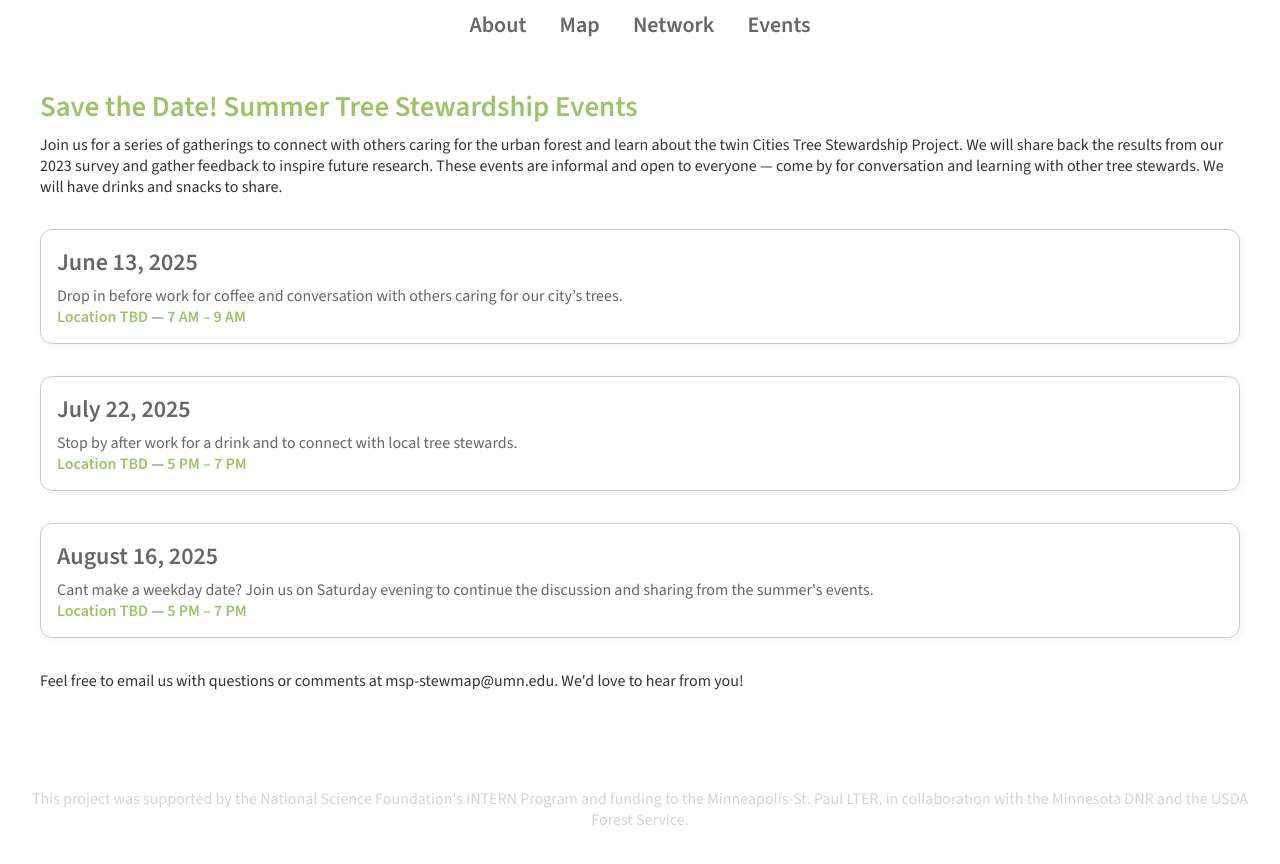
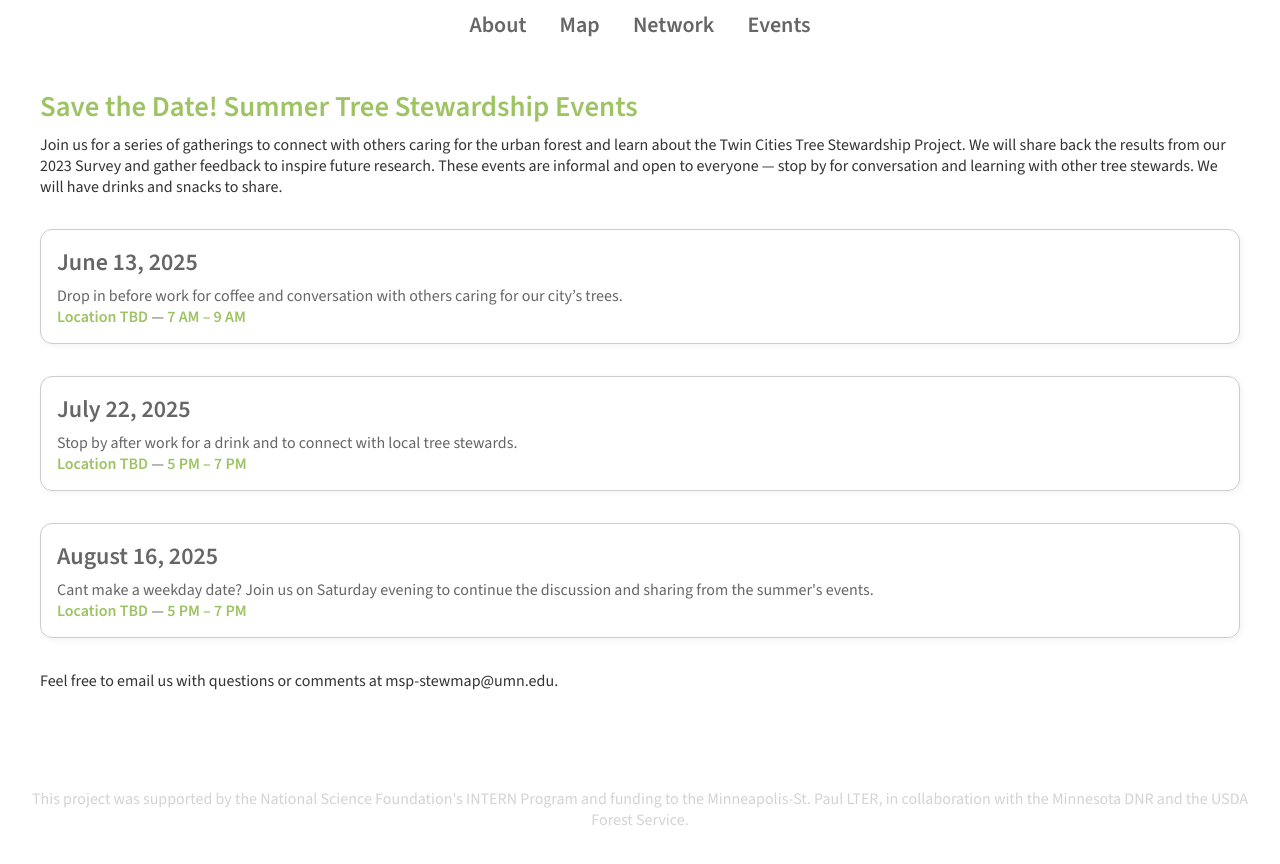
Before and after one commit to sallydonovan/mspstewmap, a Jekyll site: the page built from events.md, in a window 1280 px wide. Shown: the top 864 px of the page. Built offline with Jekyll 4.4.1, drawn with Linux system fonts in a browser that asks for light colours.

Commit message:
Update events.md

```diff
--- a/events.md
+++ b/events.md
@@ -44,8 +44,8 @@ layout: default
 
 <div class="event-header">Save the Date! Summer Tree Stewardship Events</div>
 <div class="event-subtext">
-  Join us for a series of gatherings to connect with others caring for the urban forest and learn about the twin Cities Tree Stewardship Project. We will share back the results from our 2023 survey and gather feedback to inspire future research.
-  These events are informal and open to everyone — come by for conversation and learning with other tree stewards. We will have drinks and snacks to share.
+  Join us for a series of gatherings to connect with others caring for the urban forest and learn about the Twin Cities Tree Stewardship Project. We will share back the results from our 2023 Survey and gather feedback to inspire future research.
+  These events are informal and open to everyone — stop by for conversation and learning with other tree stewards. We will have drinks and snacks to share.
 </div>
 
 <div class="event-box">
@@ -73,5 +73,5 @@ layout: default
 </div>
 
 <div class="event-subtext">
-  Feel free to email us  with questions or comments at msp-stewmap@umn.edu. We'd love to hear from you!
+  Feel free to email us  with questions or comments at msp-stewmap@umn.edu.
 </div>
```
